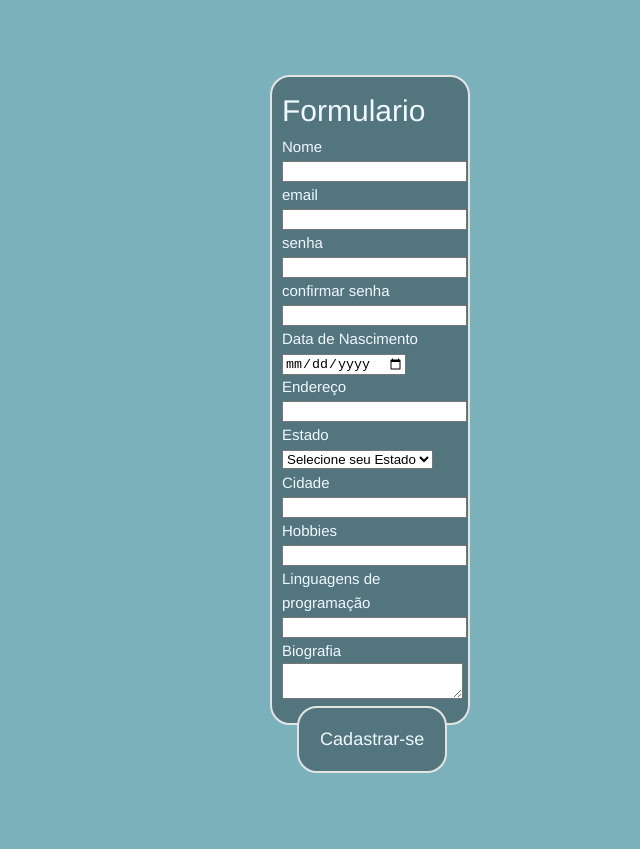
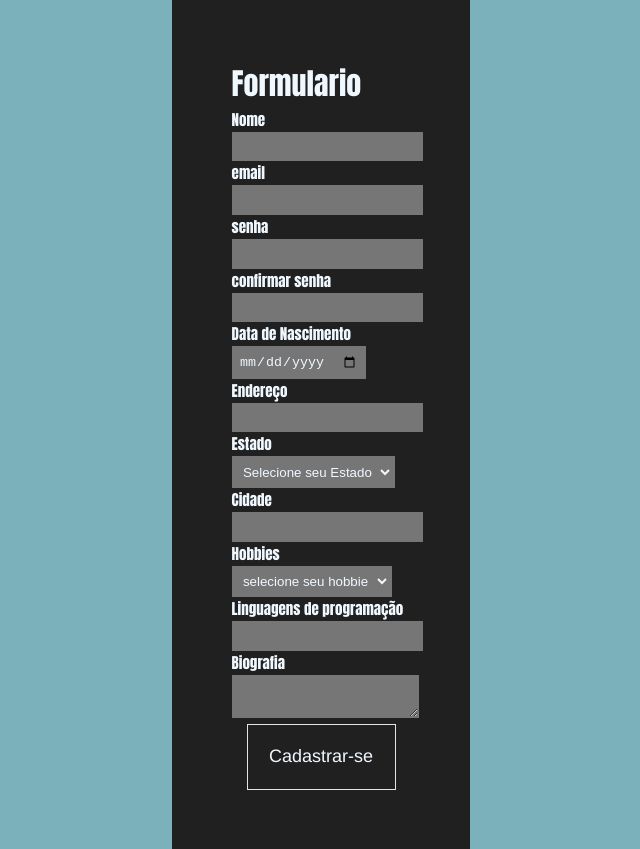
Before and after one commit to eoFranca/projetoVue1, a Vue app: page / in a window 1280 px wide. Shown: the whole page, without its empty margins (170-810 px from the left). Before the commit the page ends 800 px from the top, so only its background shows below. Built offline with nearby package versions, Linux system fonts and the light colour scheme.

Commit message:
Update App.vue

```diff
--- a/src/App.vue
+++ b/src/App.vue
@@ -40,7 +40,7 @@ function fecharInfo() {
   <div class="form">
     <h1>Formulario</h1>
     <label for="nome">Nome</label> <br>
-    <input type="text" v-model="nome" required><br>
+    <input type="text" v-model="nome" Formulariorequired><br>
 
 
     <label for="email">email</label><br>
@@ -86,7 +86,15 @@ function fecharInfo() {
     <label for="">Cidade</label><br>
     <input type="text" v-model="cidade"><br>
     <label for="">Hobbies</label><br>
-    <input type="text" v-model="hobbies"><br>
+    <select v-model="hobbies">
+      <option value="">selecione seu hobbie</option>
+      <option value="Cozinhar">Cozinhar</option>
+      <option value="Praticar esportes">Praticar esportes</option>
+      <option value="Limpar a casa">Limpar a casa</option>
+      <option value="Ler">Ler</option>
+      <option value="Ouvir musica">Ouvir musica </option>
+      <option value="Outros">Outros</option>
+    </select><br>
     <label for="">Linguagens de programação</label><br>
     <input type="text" v-model="lingProg" required> <br>
     <label for="">Biografia</label><br>
@@ -124,24 +132,36 @@ function fecharInfo() {
 
 <style scoped>
 .form {
-  height: 650px;
-  width: 200px;
-  padding: 5%;
+  padding: 20%;
   color: aliceblue;
-  background-color: rgb(83, 117, 126);
-  border: 2px solid rgb(228, 228, 228);
-  border-radius: 20px;
-  font-family: 'Franklin Gothic Medium', 'Arial Narrow', Arial, sans-serif;
+  background-color: #202020;
+  font-family: Impact, Haettenschweiler, 'Arial Narrow Bold', sans-serif;
+}
+
+select {
+  padding: 3%;
+  background-color: rgb(118, 118, 118);
+  color: aliceblue;
+  border: 2px solid rgb(118, 118, 118);
+}
+
+input {
+  padding: 3%;
+  background-color: rgb(118, 118, 118);
+  color: aliceblue;
+  border: 2px solid rgb(118, 118, 118);
+}
+
+textarea {
+  background-color: rgb(118, 118, 118);
+  color: aliceblue;
+  padding: 3%;
 }
 
 .mensagem {
-  height: 650px;
-  width: 200px;
-  padding: 5%;
+  padding: 20%;
   color: aliceblue;
-  background-color: rgb(83, 117, 126);
-  border: 2px solid rgb(228, 228, 228);
-  border-radius: 20px;
+  background-color: #202020;
   font-family: 'Franklin Gothic Medium', 'Arial Narrow', Arial, sans-serif;
   margin-left: 5%;
 }
@@ -149,43 +169,35 @@ function fecharInfo() {
 button {
   padding: 12%;
   font-family: 'Franklin Gothic Medium', 'Arial Narrow', Arial, sans-serif;
-  border: 2px solid rgb(228, 228, 228);
-  border-radius: 20px;
+  border: 1px solid rgb(228, 228, 228);
   color: aliceblue;
-  background-color: rgb(83, 117, 126);
+  background-color: #202020;
   font-size: large;
   margin-left: 15px;
 }
 
 .err {
-  height: 100px;
-  padding: 8%;
+  padding: 20%;
   color: aliceblue;
-  background-color: rgb(83, 117, 126);
-  border: 2px solid rgb(228, 228, 228);
-  border-radius: 20px;
-  font-family: 'Franklin Gothic Medium', 'Arial Narrow', Arial, sans-serif;
-  margin-left: 5%;
+  background-color: #202020;
+  margin-left: 7%;
 }
 
 .botaoerr {
-  padding: 5%;
+
+  padding: 3%;
   font-family: 'Franklin Gothic Medium', 'Arial Narrow', Arial, sans-serif;
-  border: 2px solid rgb(228, 228, 228);
+  border: 1px solid rgb(228, 228, 228);
   border-radius: 50%;
   color: aliceblue;
-  background-color: rgb(83, 117, 126);
+  background-color: #202020;
   font-size: large;
   margin-top: 3px;
 }
 
 .btInfo {
-  padding: 5%;
+  padding: 8%;
   font-family: 'Franklin Gothic Medium', 'Arial Narrow', Arial, sans-serif;
-  border: 0px solid;
-  color: aliceblue;
-  background-color: rgb(83, 117, 126);
-  font-size: large;
-  margin-top: 3px;
+  border: 1px solid aliceblue;
 }
 </style>
```
